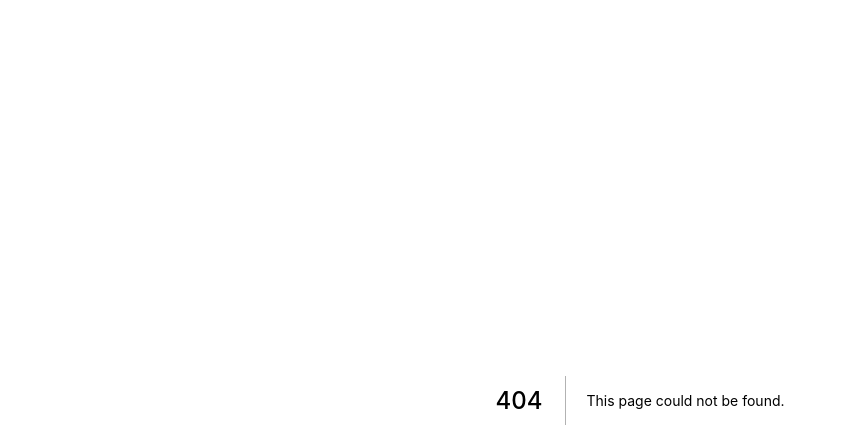
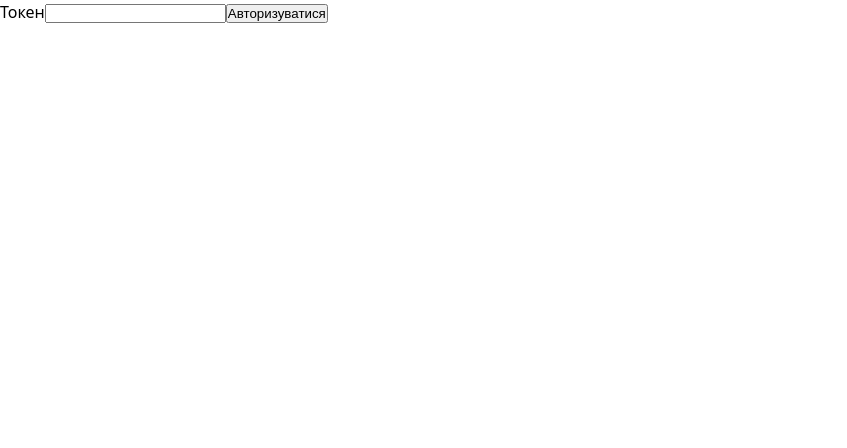
Before and after one commit to viktor-yakubiv/newsmap, a Next.js app: page /auth in a window 1280 px wide. Before the commit this address had no page. Shown: the top 448 px of the page, without its empty margins (0-847 px from the left). Built offline with nearby package versions, Linux system fonts and the light colour scheme.

Commit message:
Separate authentication page ✨

```diff
--- /dev/null
+++ b/pages/auth.js
@@ -0,0 +1,28 @@
+import { useEffect } from 'react'
+import { useRouter } from 'next/router'
+
+const AuthPage = () => {
+  const router = useRouter()
+  const { token, next = '/' } = router.query
+
+  useEffect(() => {
+    if (token) {
+      window.localStorage.ACCESS_TOKEN = token
+      router.push(next)
+    }
+  }, [router, token, next])
+
+  return (
+    <form>
+      <label htmlFor="token">Токен</label>
+      <input
+        id="token"
+        name="token"
+        defaultValue={token}
+      />
+      <button>Авторизуватися</button>
+    </form>
+  )
+}
+
+export default AuthPage
--- a/pages/index.jsx
+++ b/pages/index.jsx
@@ -12,7 +12,10 @@ import { DURATION_DAY } from '@/utils/date/constants'
 
 const Home = () => {
   const router = useRouter()
-  const { data, error } = useData({ token: router.query.token })
+  const token = typeof localStorage != 'undefined'
+    ? localStorage.ACCESS_TOKEN
+    : router.query.token // backward compatibility
+  const { data, error } = useData({ token })
   const { posts = [], locations = [] } = data ?? {}
 
   const [selectedLocation, setSelectedLocation] = useState(null)
```
